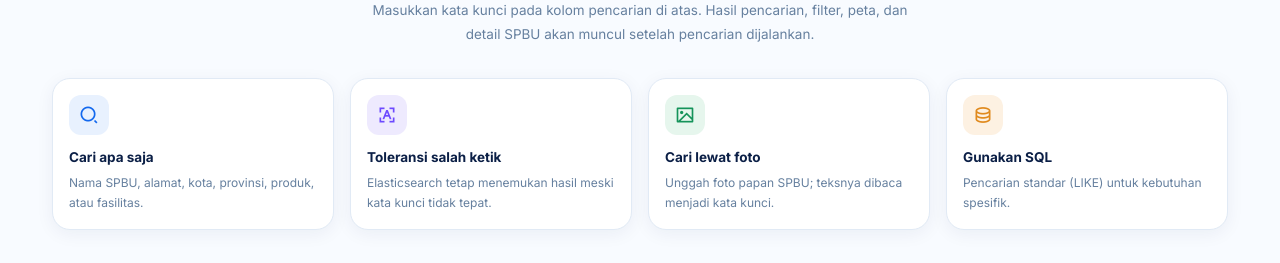
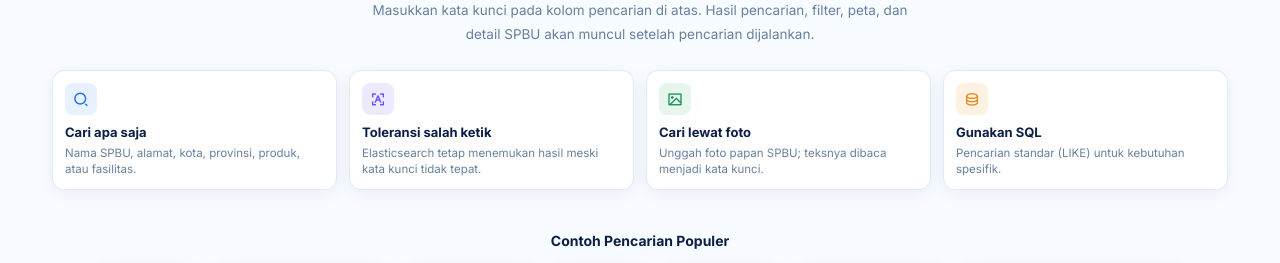
Before and after one commit to adityapratamaf/fe-enterprise-search-engine, a React (Vite) app: page /search in a window 1280 px wide. Shown: the part 651-914 px from the top of the page. Built offline with nearby package versions, Linux system fonts and the light colour scheme; no server answers.

Commit message:
feat(search): refine layout and styling of landing features list

```diff
--- a/src/features/search/components/SearchLanding.tsx
+++ b/src/features/search/components/SearchLanding.tsx
@@ -45,17 +45,17 @@ export function SearchLanding({
           detail SPBU akan muncul setelah pencarian dijalankan.
         </p>
 
-        <ul className="mt-8 grid gap-4 text-left sm:grid-cols-2 lg:grid-cols-4">
+        <ul className="mt-6 grid gap-3 text-left sm:grid-cols-2 lg:grid-cols-4">
           {LANDING_FEATURES.map((feature) => (
             <li
               key={feature.title}
-              className="rounded-xl2 border border-line-200 bg-white p-4 shadow-soft"
+              className="rounded-xl border border-line-200 bg-white p-3 shadow-soft"
             >
-              <span className={`grid h-10 w-10 place-items-center rounded-xl ${feature.tone}`}>
-                <Icon name={feature.icon} className="text-xl" />
+              <span className={`grid h-8 w-8 place-items-center rounded-lg ${feature.tone}`}>
+                <Icon name={feature.icon} className="text-base" />
               </span>
-              <h3 className="mt-3 text-[13.5px] font-bold text-ink-900">{feature.title}</h3>
-              <p className="mt-1.5 text-[12px] leading-5 text-ink-500">{feature.body}</p>
+              <h3 className="mt-2 text-[13px] font-bold text-ink-900">{feature.title}</h3>
+              <p className="mt-1 text-[11.5px] leading-[1.35] text-ink-500">{feature.body}</p>
             </li>
           ))}
         </ul>
```
